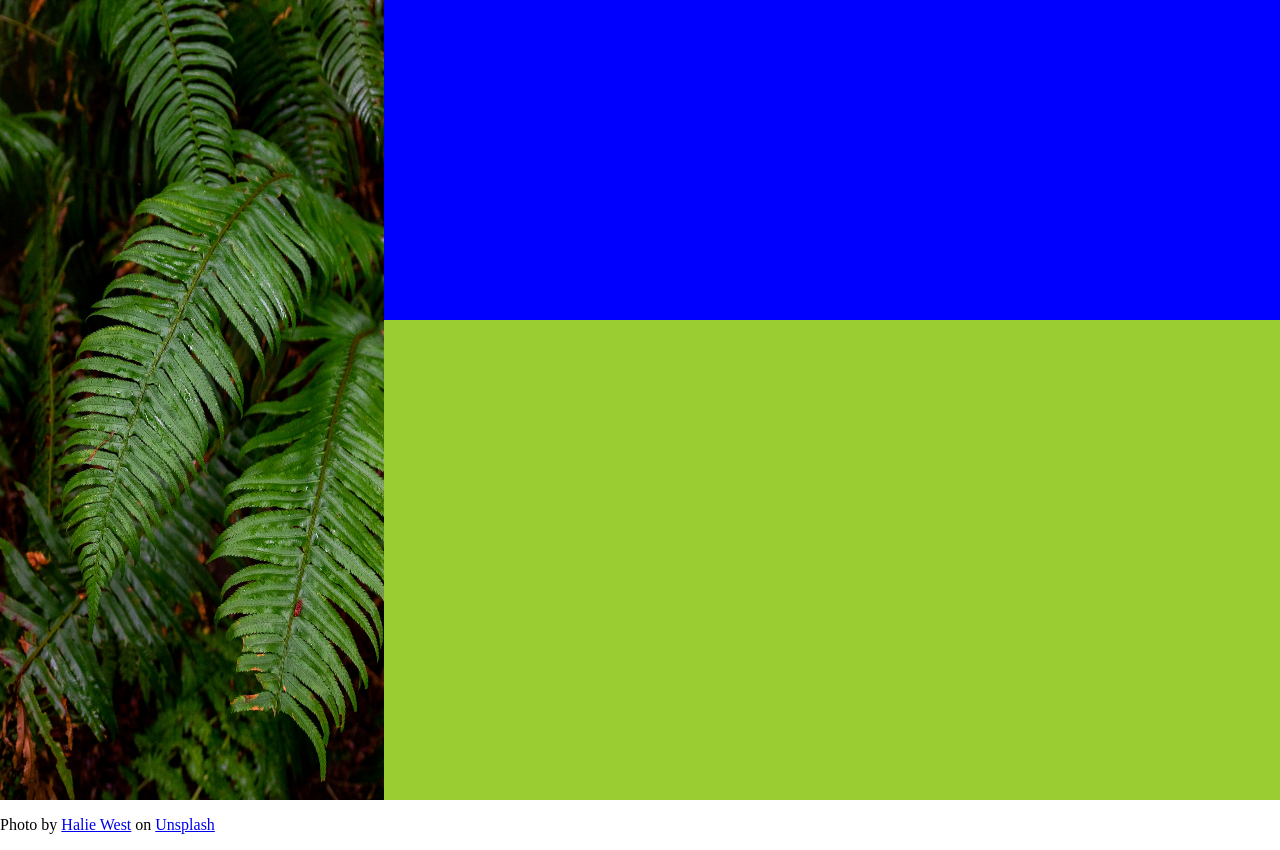
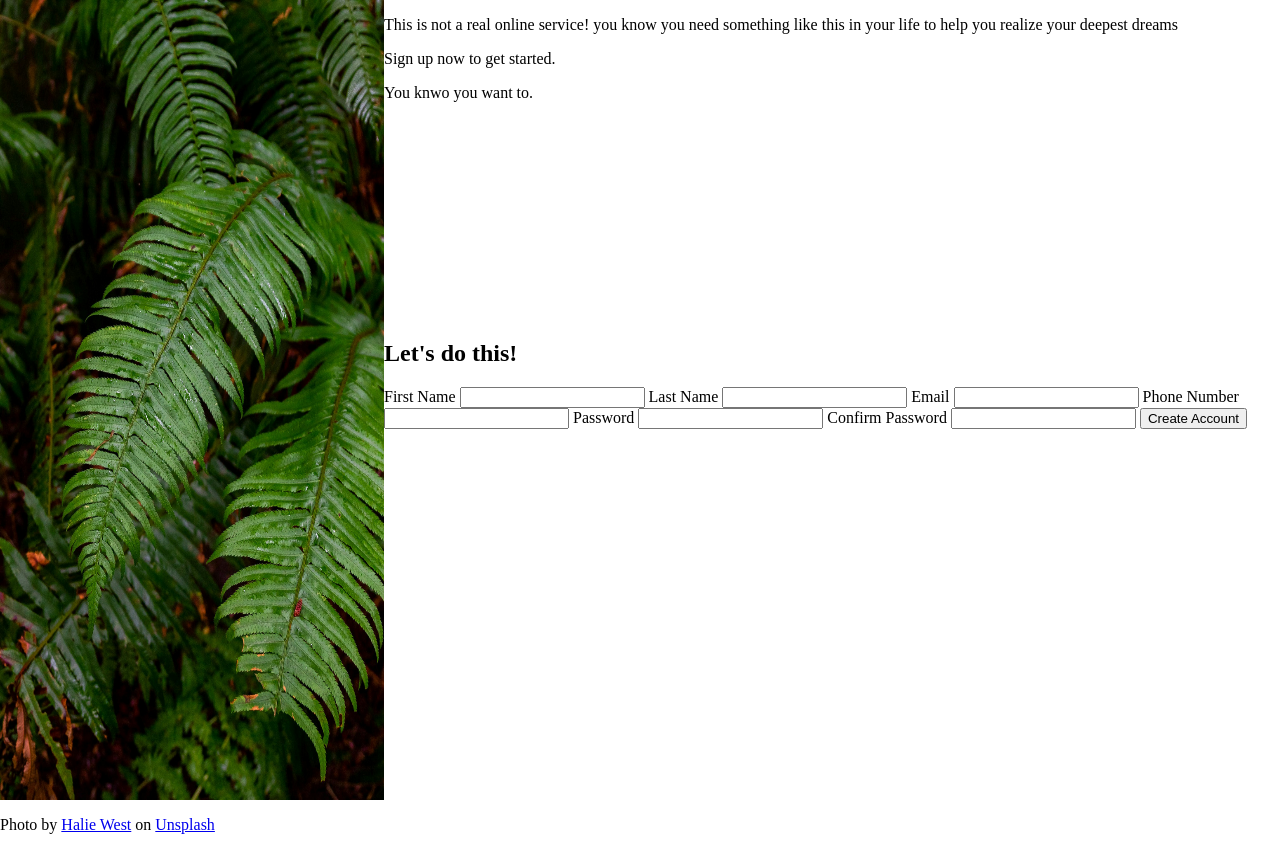
Before and after one commit to David-Portugal-Ferreira/TOP_SignUpForm, a plain HTML site: page index.html in a window 1280 px wide. Drawn offline with Linux system fonts and the light colour scheme.

Commit message:
Create form inputs

```diff
--- a/index.html
+++ b/index.html
@@ -1,11 +1,13 @@
 <!DOCTYPE html>
 <html lang="en">
+
 <head>
     <meta charset="UTF-8">
     <meta name="viewport" content="width=device-width, initial-scale=1.0">
     <title>Document</title>
     <link rel="stylesheet" href="styles.css">
 </head>
+
 <body>
     <div class="wrapper">
         <div class="top-image">
@@ -13,14 +15,40 @@
         </div>
         <div class="content">
             <div class="content-header">
+                <p>This is not a real online service! you know you need something like this in your life to help you
+                    realize your deepest dreams</p>
+                <p>Sign up now to get started.</p>
+                <p class="incentive">You knwo you want to.</p>
             </div>
             <div class="content-form">
+                <h2>Let's do this!</h2>
+                <form action="">
+                    <label for="first_name">First Name</label>
+                    <input type="text" name="first_name" id="first_name" />
+                    <label for="last_name" name="last_name">Last Name</label>
+                    <input type="text" name="last_name" id="last_name" />
 
+                    <label for="email">Email</label>
+                    <input type="email" id="email" name="user_email">
+                    <label for="phone">Phone Number</label>
+                    <input type="tel" name="phone_number" id="phone">
+
+                    <label for="password">Password</label>
+                    <input type="password" name="password" id="password">
+                    <label for="conf_password">Confirm Password</label>
+                    <input type="password" name="conf_password" id="conf_password">
+
+                    <input type="submit" value="Create Account">
+                </form>
             </div>
         </div>
     </div>
 
-    <p>Photo by <a href="https://unsplash.com/@haliewestphoto?utm_content=creditCopyText&utm_medium=referral&utm_source=unsplash">Halie West</a> on <a href="https://unsplash.com/photos/green-leaf-plant-in-close-up-photography-25xggax4bSA?utm_content=creditCopyText&utm_medium=referral&utm_source=unsplash">Unsplash</a>
+    <p>Photo by <a
+            href="https://unsplash.com/@haliewestphoto?utm_content=creditCopyText&utm_medium=referral&utm_source=unsplash">Halie
+            West</a> on <a
+            href="https://unsplash.com/photos/green-leaf-plant-in-close-up-photography-25xggax4bSA?utm_content=creditCopyText&utm_medium=referral&utm_source=unsplash">Unsplash</a>
     </p>
 </body>
+
 </html>
--- a/styles.css
+++ b/styles.css
@@ -5,6 +5,9 @@
     font-weight: normal;
     font-style: normal;
 
+}
+:root {
+    font-size: 16px;
 }
 
 html, body {
@@ -21,7 +24,6 @@ html, body {
 
 .top-image {
     width: 30%;
-    background-color: lightblue;
 }
 .top-image img {
     width: 100%;
@@ -30,7 +32,6 @@ html, body {
 
 .content {
     width: 70%;
-    background-color: lightcoral;
     display: flex;
     flex-direction: column;
 }
@@ -38,11 +39,9 @@ html, body {
 .content-header {
     width: 100%;
     height: 40%;
-    background-color: blue;
 }
 
 .content-form {
     width: 100%;
     height: 60%;
-    background-color: yellowgreen;
 }
```
